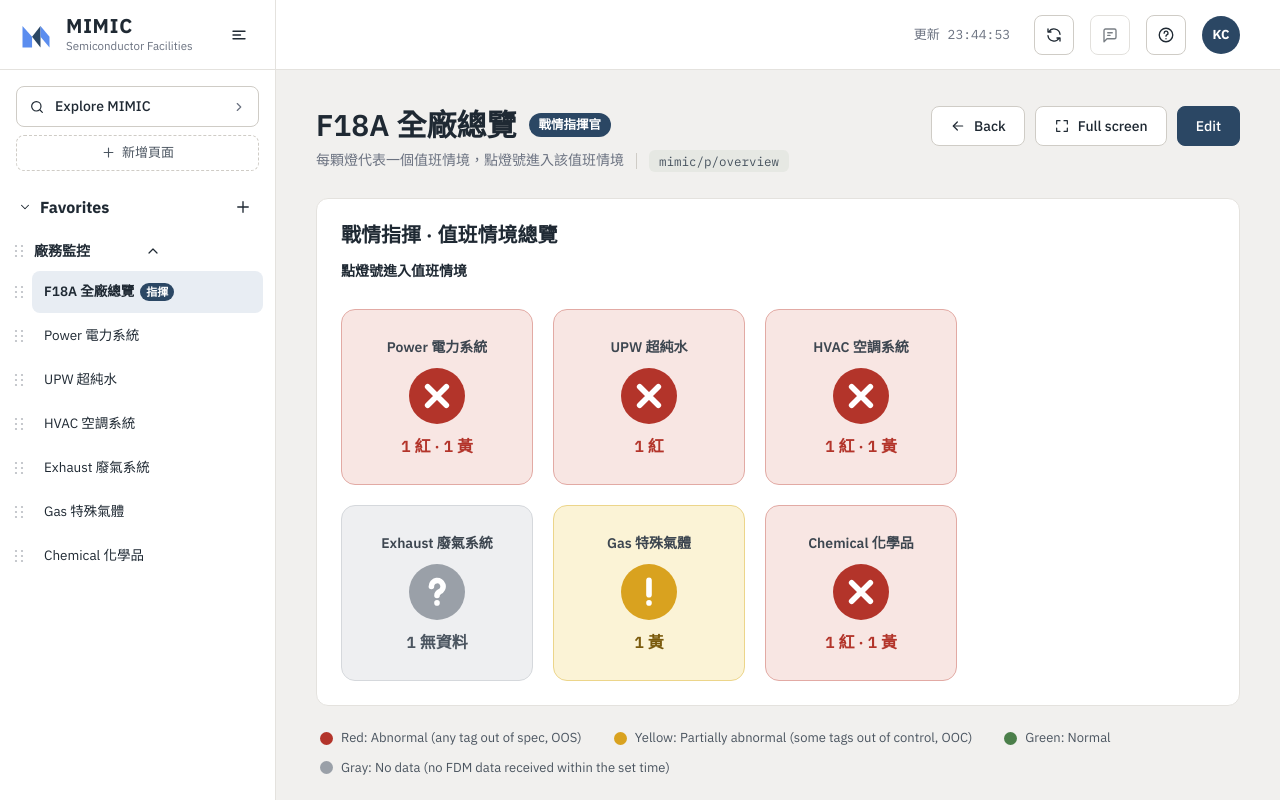
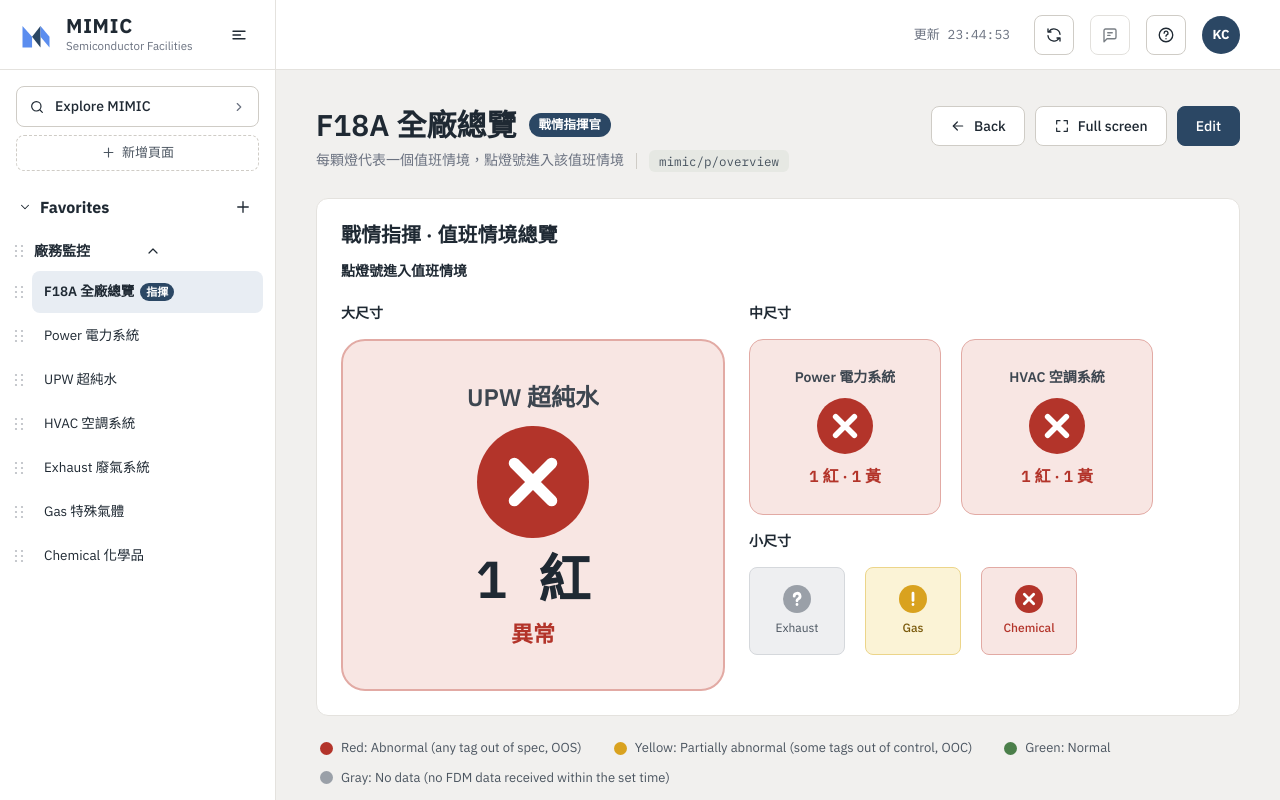
Before and after one commit to KelvinChengj/MIMIC, a React (Vite) app in the folder web/: page /p/overview in a window 1280 px wide. Built offline with nearby package versions, Linux system fonts and the light colour scheme.

Commit message:
指揮官層預設版面展示大中小燈號；小尺寸燈號下方顯示情境名稱
Co-Authored-By: Claude Opus 5.5 <noreply@anthropic.com>
Claude-Session: https://claude.ai/code/session_01EfdkUoHeMomc3LUYVsTULa

```diff
--- a/web/src/blocks/builtin.ts
+++ b/web/src/blocks/builtin.ts
@@ -1,6 +1,6 @@
 import { SITES, SYSTEMS, PAGES } from '../catalog/catalog';
 import { vtagName } from '../lib/fdm';
-import type { DutyProps, Layer, LampProps, PageBlock, PageDef, UserPage } from '../types';
+import type { BlockSize, DutyProps, Layer, LampProps, PageBlock, PageDef, UserPage } from '../types';
 import { textFootprint } from './text';
 
 const mk = (id: string, type: string, props: unknown, over: Partial<PageBlock> = {}): PageBlock => ({
@@ -49,19 +49,31 @@ export function defaultWallLayout(page: PageDef): PageBlock[] {
 /** 內建的值班情境頁：範圍是所有廠區 × 單一系統的頁面（Power、UPW…），也是全廠總覽指揮的對象 */
 export const DUTY_HOME = PAGES.filter((p) => !p.explore && p.scope?.systems.length === 1 && p.scope.sites.length === SITES.length).map((p) => p.slug);
 
-const DUTY = { w: 192, h: 176, gap: 20, perRow: 3 };
+/** 指揮官頁的版位：最需要關注的一個用大尺寸，接著兩個中尺寸，其餘小尺寸（展示大中小三種燈號） */
+const SPOT = { x0: 24, top: 140, gap: 20, L: 384, M: 192, S: 96, mH: 176 };
+const COMMAND_PRIORITY = ['upw', 'power', 'hvac', 'exhaust', 'gas', 'chemical'];
 
-/** 戰情指揮官頁的預設版面：每個值班情境一顆中尺寸燈號，點了進入該值班情境 */
+function commandSpot(rank: number): { size: BlockSize; x: number; y: number } {
+  const right = SPOT.x0 + SPOT.L + SPOT.gap + 4;
+  if (rank === 0) return { size: 'L', x: SPOT.x0, y: SPOT.top };
+  if (rank <= 2) return { size: 'M', x: right + (rank - 1) * (SPOT.M + SPOT.gap), y: SPOT.top };
+  const i = rank - 3;
+  return { size: 'S', x: right + (i % 4) * (SPOT.S + SPOT.gap), y: SPOT.top + SPOT.mH + 52 + Math.floor(i / 4) * (88 + SPOT.gap) };
+}
+
+/** 戰情指揮官頁的預設版面：每個值班情境一顆燈號（大、中、小三種尺寸），點了進入該值班情境 */
 export function defaultCommandLayout(): PageBlock[] {
   const out: PageBlock[] = [];
   textAt(out, 'title', '戰情指揮 · 值班情境總覽', 'M', 24, 40);
   textAt(out, 'hint', '點燈號進入值班情境', 'S', 24, 76);
-  DUTY_HOME.forEach((slug, i) =>
-    out.push(mk(`duty-${slug}`, 'duty', { page: slug } satisfies DutyProps, {
-      size: 'M',
-      x: 24 + (i % DUTY.perRow) * (DUTY.w + DUTY.gap),
-      y: 110 + Math.floor(i / DUTY.perRow) * (DUTY.h + DUTY.gap),
-    })),
+  const right = SPOT.x0 + SPOT.L + SPOT.gap + 4;
+  textAt(out, 'cap-l', '大尺寸', 'S', SPOT.x0, 118);
+  textAt(out, 'cap-m', '中尺寸', 'S', right, 118);
+  textAt(out, 'cap-s', '小尺寸', 'S', right, SPOT.top + SPOT.mH + 30);
+  const rank = (slug: string) => (COMMAND_PRIORITY.includes(slug) ? COMMAND_PRIORITY.indexOf(slug) : COMMAND_PRIORITY.length + DUTY_HOME.indexOf(slug));
+  const order = [...DUTY_HOME].sort((a, b) => rank(a) - rank(b));
+  DUTY_HOME.forEach((slug) =>
+    out.push(mk(`duty-${slug}`, 'duty', { page: slug } satisfies DutyProps, commandSpot(order.indexOf(slug)))),
   );
   return out;
 }
--- a/web/src/blocks/duty/index.tsx
+++ b/web/src/blocks/duty/index.tsx
@@ -16,6 +16,9 @@ function useDuty(slug: string) {
   return useMemo(() => (page ? { page, sum: dutySummary(page, index) } : null), [page, index]);
 }
 
+/** 小尺寸放得下的名稱：「Exhaust 廢氣系統」取英文代號，其餘取前 6 個字 */
+const shortName = (title: string) => (/^[A-Za-z]+\s/.test(title) ? title.split(/\s/)[0] : [...title].slice(0, 6).join(''));
+
 /** 戰情指揮官的燈號：代表一個值班情境頁，點了進入該頁（不下鑽） */
 function DutyRender({ block, host }: RenderProps<DutyProps>) {
   const d = useDuty(block.props.page);
@@ -31,7 +34,8 @@ function DutyRender({ block, host }: RenderProps<DutyProps>) {
       to={host.pageTo?.(d.page.slug)}
       title={scale === 1 ? undefined : name}
       value={scale === 4 ? text : undefined}
-      text={scale === 4 ? STATUS_META[d.sum.status].badge : text}
+      // 小尺寸沒有標題列：燈號下方改放情境名稱（數量在滑鼠提示裡），指揮官才分得出是哪一個
+      text={scale === 4 ? STATUS_META[d.sum.status].badge : scale === 1 ? shortName(name) : text}
       label={`${name}：${STATUS_META[d.sum.status].badge}，${text}。進入值班情境`}
     />
   );
```
Also changed, not shown: 2 other files (tests, documents, lock files or other folders).
